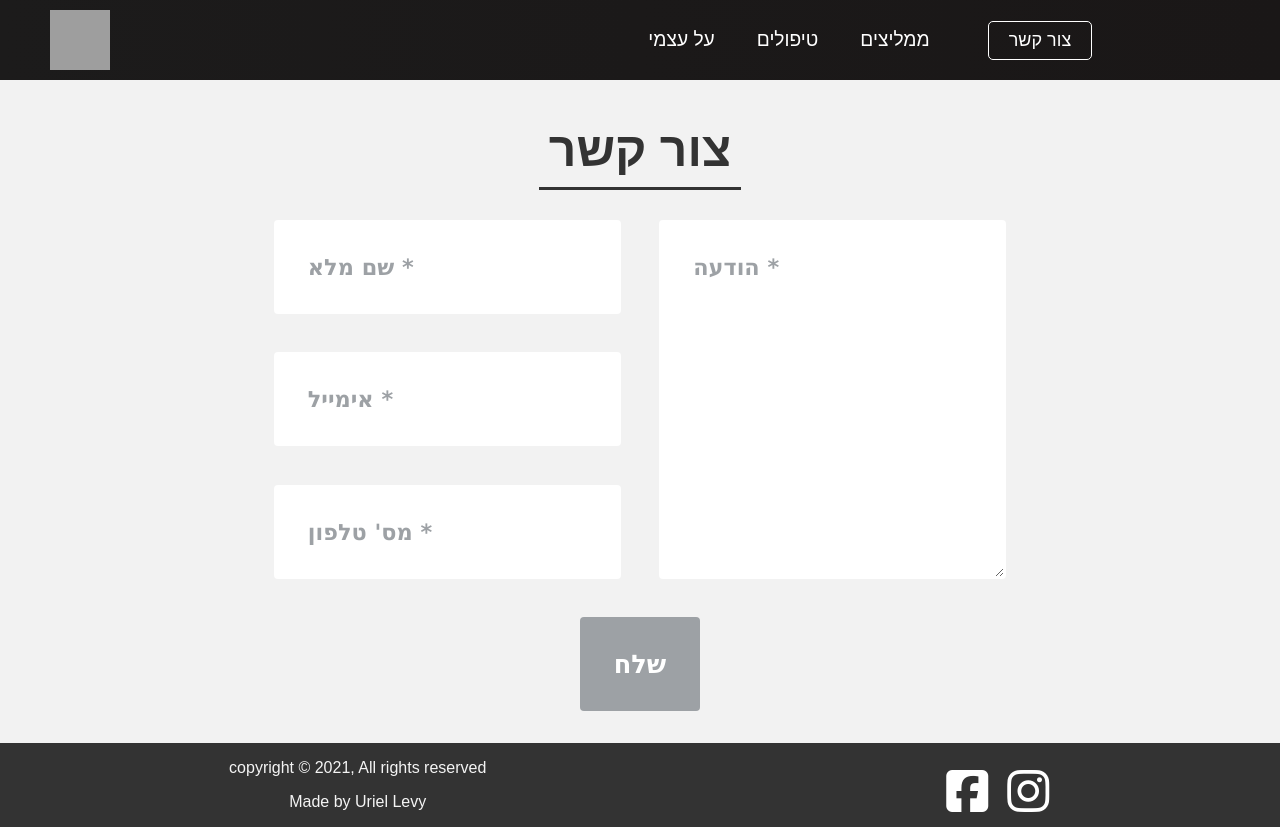
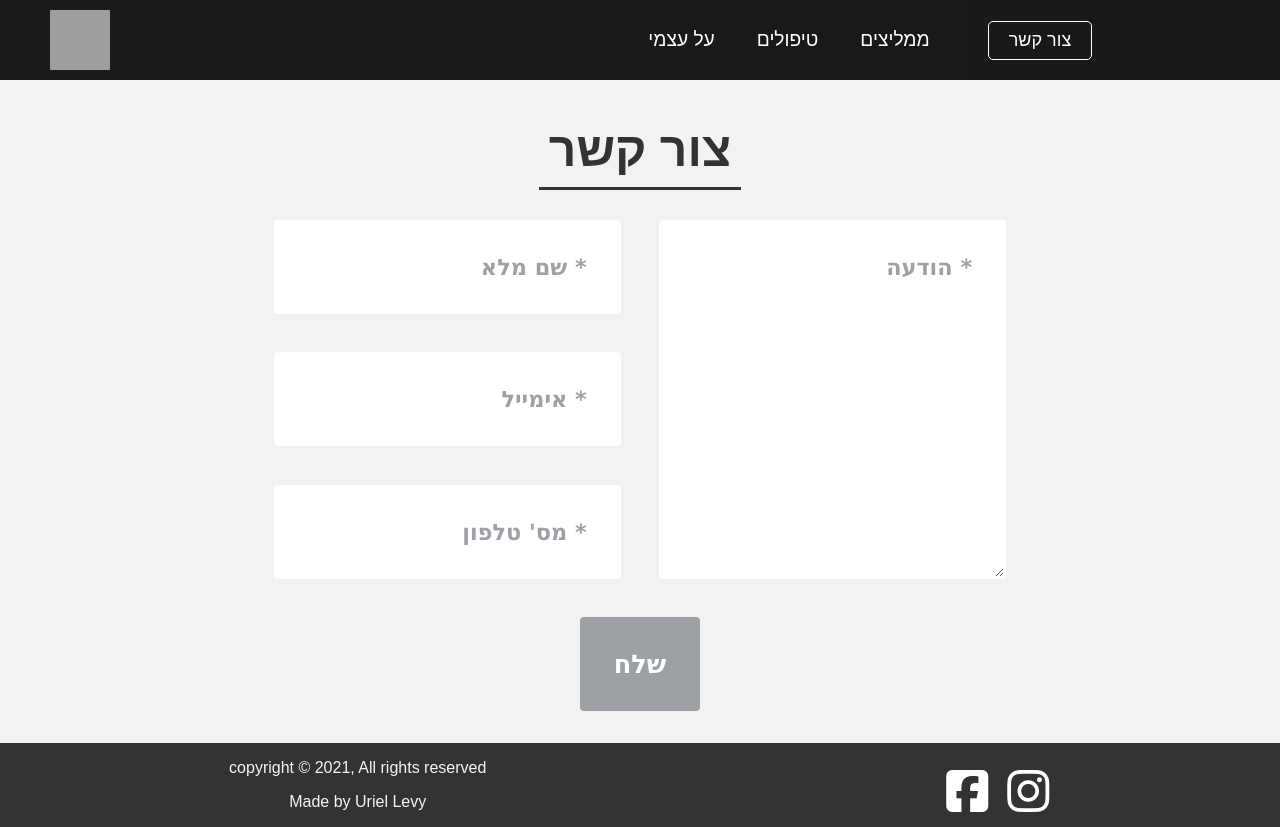
Before and after one commit to uriellevy/nir-toledano-massage-therapist-web, a React (Create React App) app: page /contact in a window 1280 px wide. Built offline with nearby package versions, Linux system fonts and the light colour scheme; grey boxes are pictures that could not be loaded; a web font is replaced by a local one.

Commit message:
contact placeholder styling changed

```diff
--- a/src/components/pages/Contact.css
+++ b/src/components/pages/Contact.css
@@ -64,6 +64,7 @@
   padding: 0 2rem;
   margin: 0 auto;
   cursor: pointer;
+  transition: all 0.15s;
 }
 
 .contact-btn:hover {
@@ -85,6 +86,15 @@
   .form-control {
     width: auto;
     margin: 0;
+    display: flex;
+  }
+
+  .form-control::placeholder {
+    text-align: right;
+  }
+
+  .form-control:last-child {
+    align-items: center;
   }
 
   .message {
```
